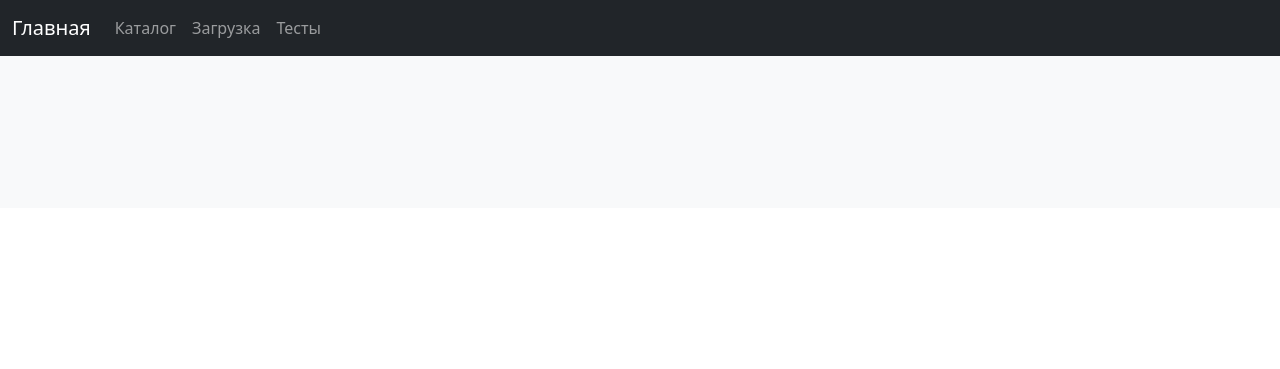
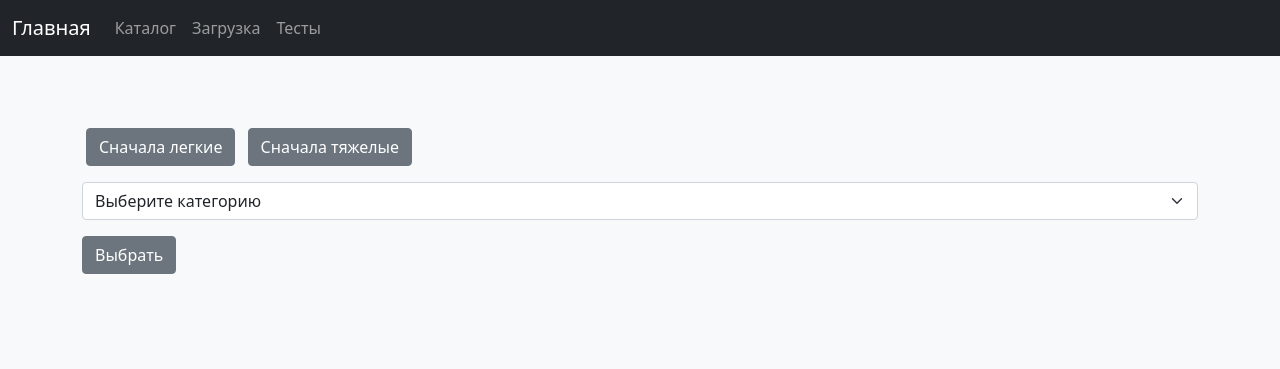
Before and after one commit to aldaret/kt_test, a Symfony app: template templates/index/products.html.twig in a window 1280 px wide. Shown: the top 369 px of the page. Run offline with Twig, Linux system fonts and the light colour scheme; the template is opened without the code that fills it, so the values that code supplies are empty; some libraries are stand-ins or nearby versions.

Commit message:
fix: доработка фильтрации и сортировки

```diff
--- a/composer.json
+++ b/composer.json
@@ -29,7 +29,11 @@
         "twig/twig": "^2.12|^3.0"
     },
     "require-dev": {
-        "symfony/maker-bundle": "^1.48"
+        "phpunit/phpunit": "^9.5",
+        "symfony/browser-kit": "5.4.*",
+        "symfony/css-selector": "5.4.*",
+        "symfony/maker-bundle": "^1.48",
+        "symfony/phpunit-bridge": "^6.2"
     },
     "config": {
         "allow-plugins": {
--- a/templates/index/products.html.twig
+++ b/templates/index/products.html.twig
@@ -6,6 +6,29 @@
 <div class="album py-5 bg-light">
     <h2 class="text-center pb-3">{{ title }}</h2>
     <div class="container">
+
+        <div class="pb-3">
+            <span class="next p-1">
+                <a type="button" class="btn btn-secondary" rel="next" href="{{ path(route_name, {category, 'weight': 'light'}) }}">Сначала легкие</a>
+            </span>
+            <span class="next p-1">
+                <a type="button" class="btn btn-secondary" rel="next" href="{{ path(route_name, {category, 'weight': 'hight'}) }}">Сначала тяжелые</a>
+            </span>
+
+            <form action="" method="get">
+                <div class="pt-3 pb-3">
+                    <select class="form-select" id="country" required="" name="category">
+                        <option value="">Выберите категорию</option>
+                        {% for category in categories %}
+                            <option value="{{ category.name }}">{{ category.name }}</option>
+                        {% endfor %}
+                    </select>
+                </div>
+                <span class="pt-6">
+                    <button type="submit" class="btn btn-secondary">Выбрать</button>
+                </span>
+            </form>
+        </div>
 
         <div class="row row-cols-1 row-cols-sm-2 row-cols-md-3 g-3">
 
```
Also changed, not shown: src/Controller/IndexController.php (+6 -1 lines), src/Repository/ProductsRepository.php (+26 -1 lines), tests/ProductsListTest.php (added, +14 -0 lines), tests/ProductsTest.php (added, +17 -0 lines), tests/bootstrap.php (added, +11 -0 lines), 7 other files.
